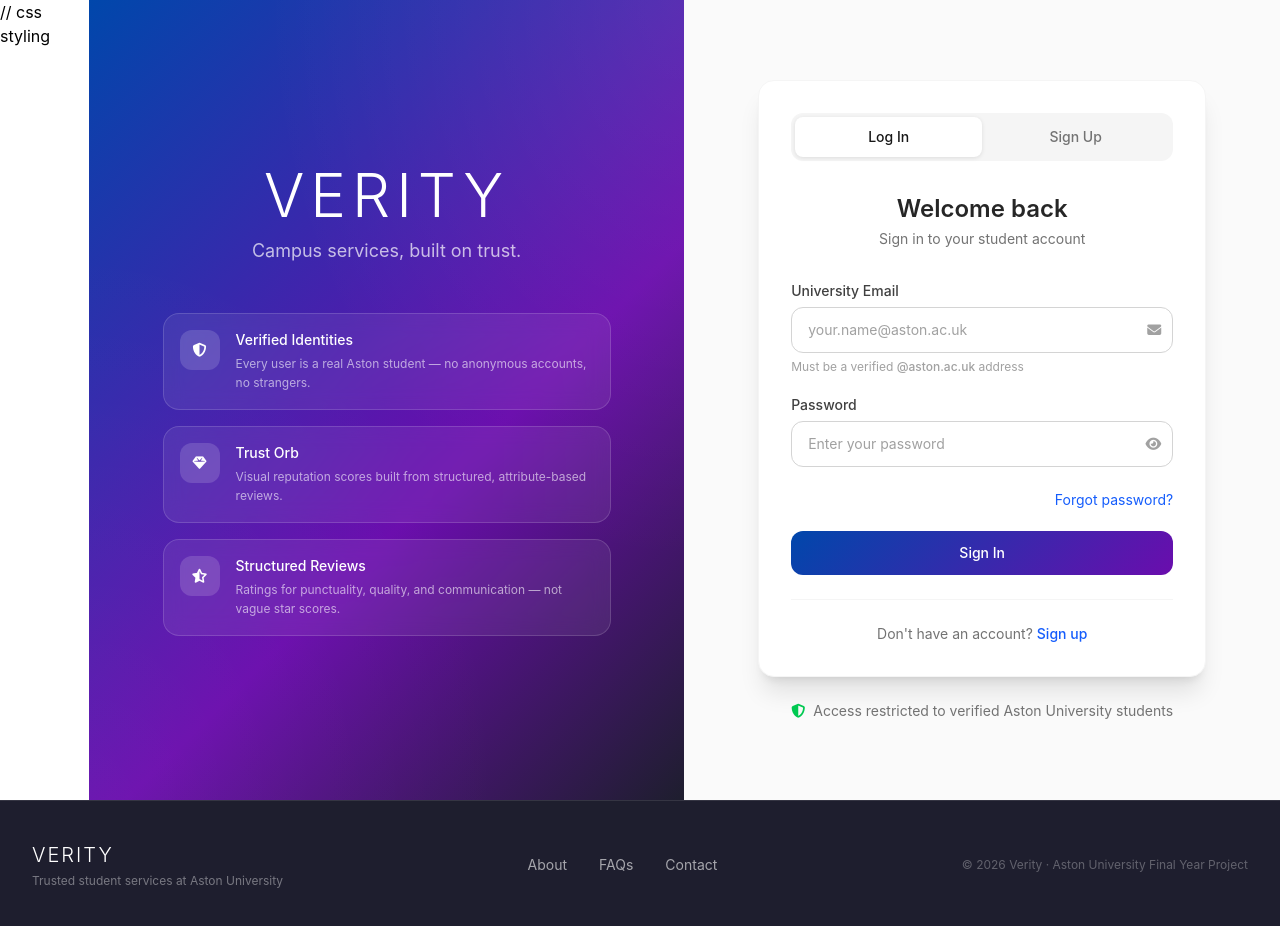
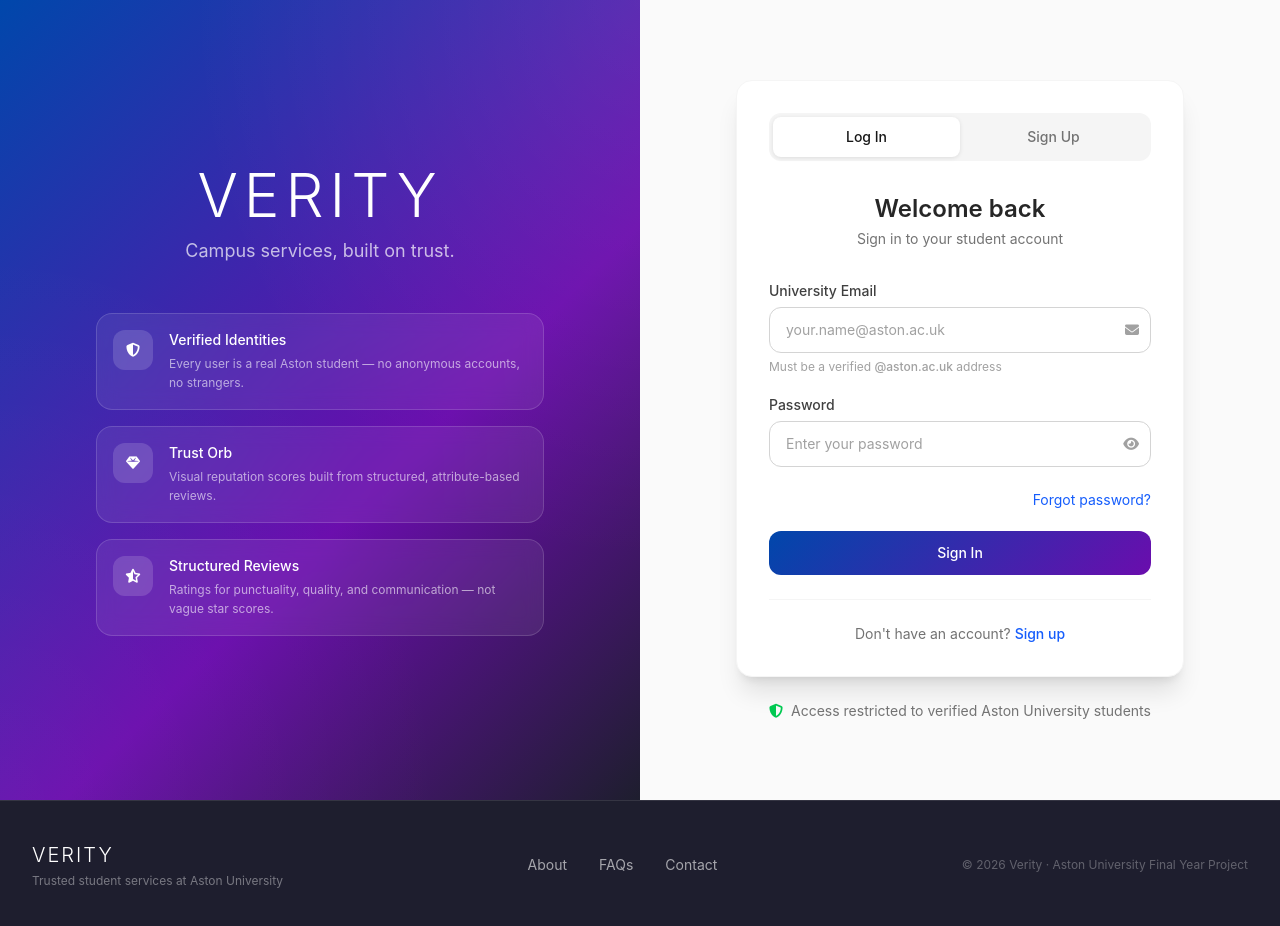
Before and after one commit to itsjayn3/Verity, a React (Vite) app: page /auth in a window 1280 px wide. Shown: the top 926 px of the page. Built offline with nearby package versions, Linux system fonts and the light colour scheme; no server answers.

Commit message:
remove css styling comment

```diff
--- a/src/pages/AboutPage.jsx
+++ b/src/pages/AboutPage.jsx
@@ -63,7 +63,7 @@
           <div className="bg-neutral-100 rounded-3xl p-8 border border-neutral-300">
             <h2 className="text-neutral-800 text-2xl font-light mb-4">The Research Behind Verity</h2>
             <p className="text-neutral-600 leading-relaxed">
-              Verity was developed as part of a final year Computer Science project at Aston University, exploring how trust mechanisms can be embedded into peer-to-peer platforms. <br/> The Trust Orb — the visual reputation indicator on every profile — is grounded in research into peer review systems, identity verification and cognitive trust signals.
+              Verity was developed as part of a final year Computer Science project at Aston University, exploring how trust mechanisms can be embedded into peer-to-peer platforms. <br/> The Trust Orb:  visual reputation indicator on every profile. This is grounded in research into peer review systems, identity verification and cognitive trust signals.
             </p>
             <p className="text-neutral-600 leading-relaxed mt-4">
               The platform was designed using a User-Centred Design approach, with wireframe evaluation surveys conducted with university students to ensure the interface is intuitive and the trust indicators are meaningful.
--- a/src/pages/AuthPage.jsx
+++ b/src/pages/AuthPage.jsx
@@ -98,7 +98,7 @@
 
   return (
     <div className="min-h-screen flex">
-      // css styling
+
       <div
         className="hidden lg:flex lg:w-1/2 relative overflow-hidden flex-col justify-center items-center text-center text-white p-12"
         style={{ background: 'linear-gradient(135deg, #0047AB 0%, #6A0DAD 60%, #1E1E2E 100%)' }}
```
